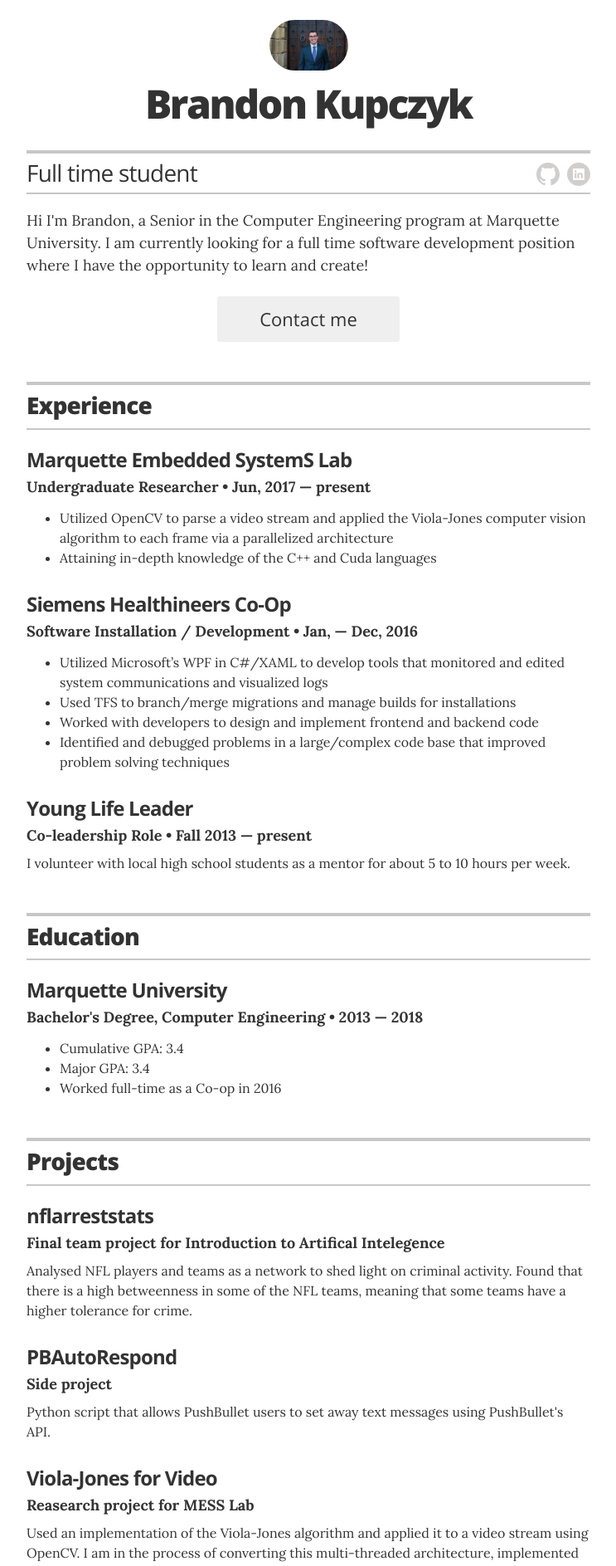
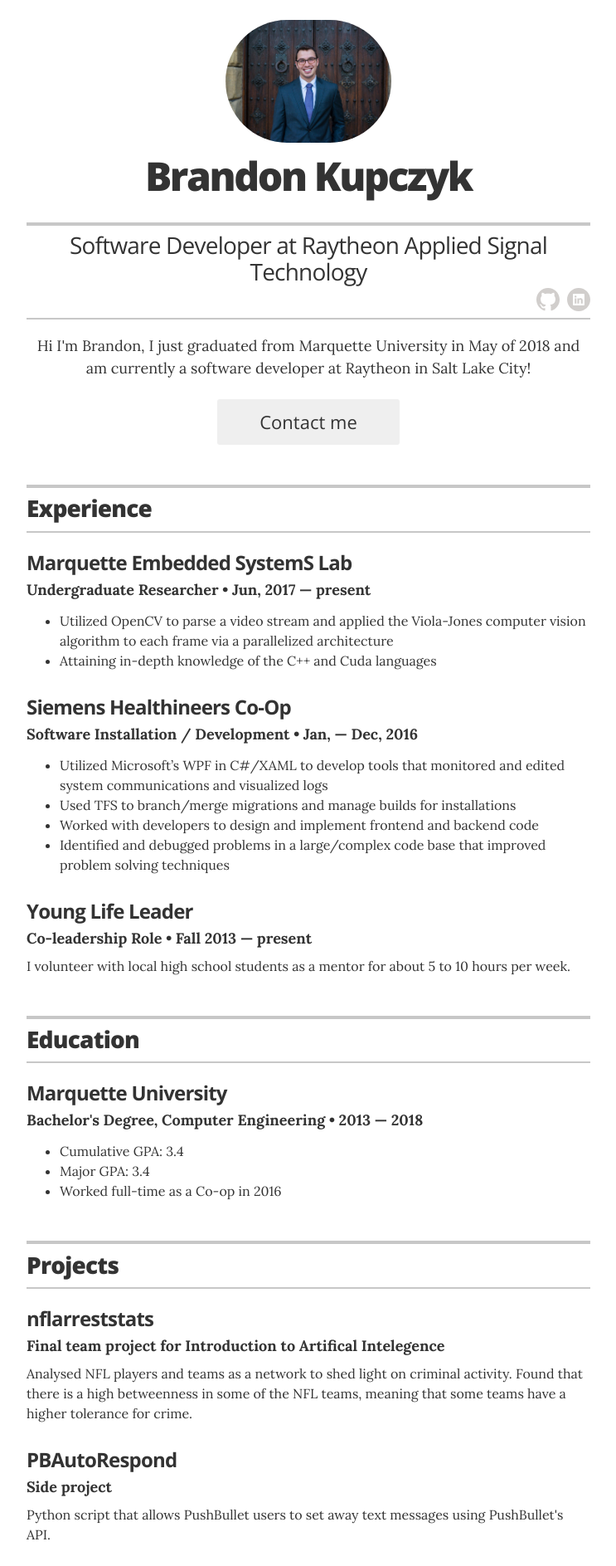
Before and after one commit to bkupz/resume, a Jekyll site: the page built from index.html, in a window 1280 px wide. Shown: the top 1887 px of the page at 83% size, without its empty margins (268-1011 px from the left). Built offline with Jekyll 4.4.1, drawn with Linux system fonts in a browser that asks for light colours.

Commit message:
update to the general site

```diff
--- a/_config.yml
+++ b/_config.yml
@@ -11,12 +11,12 @@ sass:
 # Resume settings
 resume_avatar:                  "true"
 resume_name:                    "Brandon Kupczyk"
-resume_title:                   "Full time student"
+resume_title:                   "Software Developer at Raytheon Applied Signal Technology"
 resume_contact_email:           "Kupczyk.Brandon@gmail.com"
 resume_contact_telephone:       "630-864-8011"
 resume_contact_address:         "455 S. Sunnyside, Elmhurst"
 resume_header_contact_info: "455 S. Sunnyside, Elmhurst | 630-864-8011 | Kupczyk.Brandon@gmail.com"
-resume_header_intro: "<p>Hi I'm Brandon, a Senior in the Computer Engineering program at Marquette University. I am currently looking for a full time software development position where I have the opportunity to learn and create!</p>"
+resume_header_intro: "<center><p>Hi I'm Brandon, I just graduated from Marquette University in May of 2018 and am currently a software developer at Raytheon in Salt Lake City! </p></center>"
 
 # use "yes" to display the email contact button,
 # "no" to display an "I'm not looking for work" message,
--- a/_sass/_resume.scss
+++ b/_sass/_resume.scss
@@ -21,7 +21,7 @@
 .page-header { padding: 1.5rem 0;
 
   .avatar {
-    width: 95px;
+    width: 200px;
     max-width: 100%;
     overflow: hidden;
     @include border-radius(100px);
```
Also changed, not shown: images/BK.jpg.
